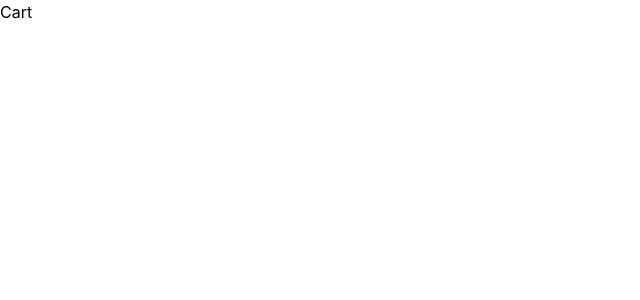
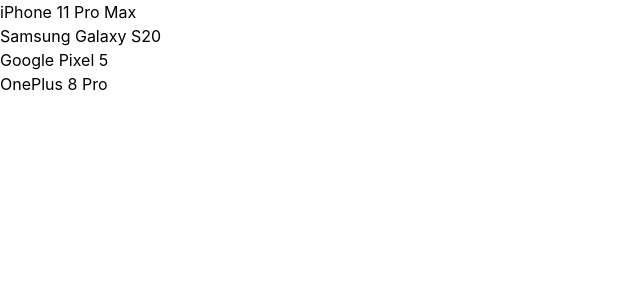
Before and after one commit to Ameer2000Mzori/Cart-UseReducer-React, a React (Create React App) app: page / in a window 1280 px wide. Shown: the top 300 px of the page, without its empty margins (0-640 px from the left). Built offline with nearby package versions, Linux system fonts and the light colour scheme.

Commit message:
added more data and added useReducer

```diff
--- a/src/component/Cart.jsx
+++ b/src/component/Cart.jsx
@@ -1,7 +1,20 @@
 import React, { useState, useEffect, useReducer } from 'react'
+import { phonesList } from './shared/dataList.js'
+
+const reducer = (state, action) => {}
 
 const Cart = () => {
-  return <div>Cart</div>
+  const [dataList, setDataList] = useState(phonesList)
+
+  const [state, dispatch] = useReducer(reducer, dataList)
+
+  return (
+    <div>
+      {state.map((item) => (
+        <div>{item.name}</div>
+      ))}
+    </div>
+  )
 }
 
 export default Cart
```
